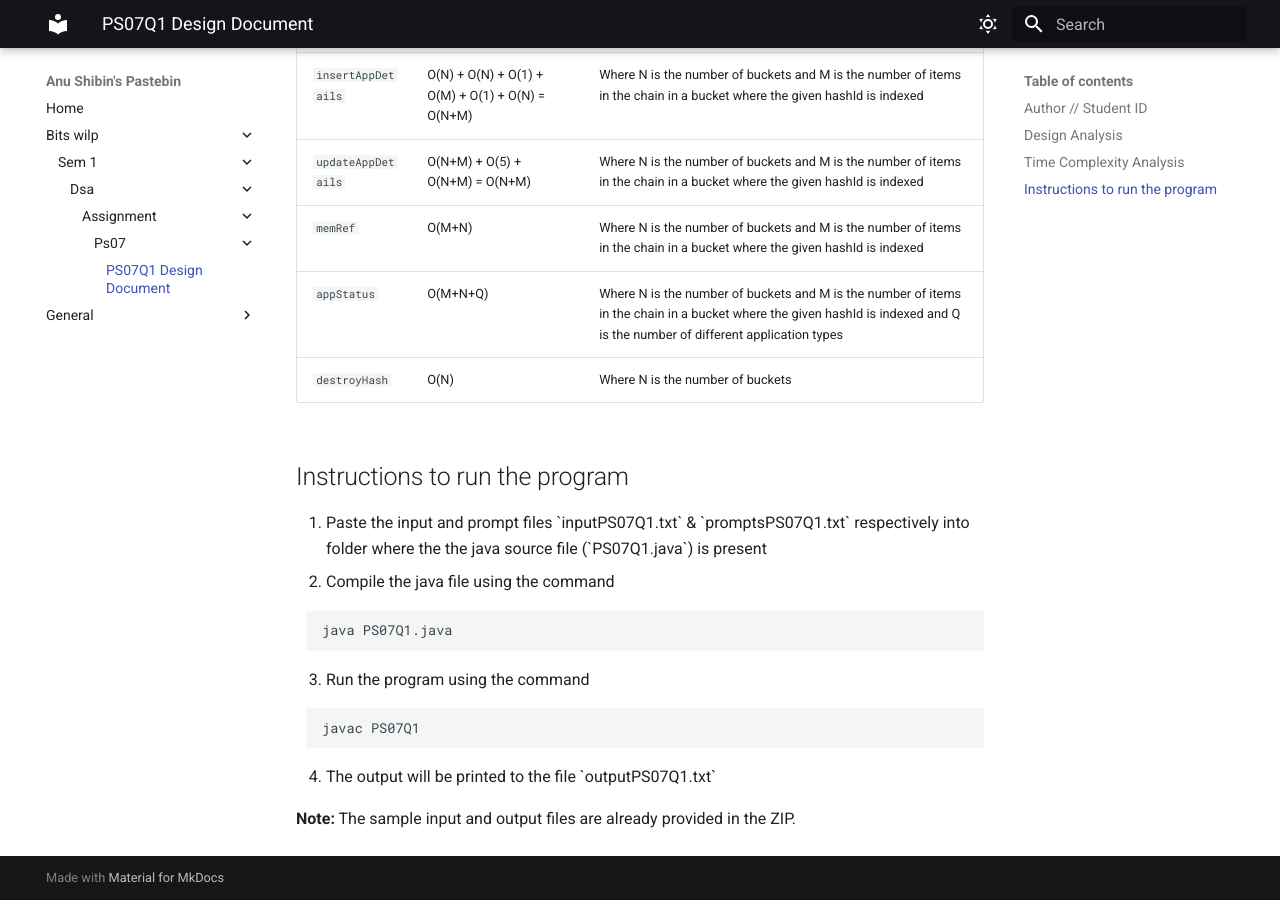
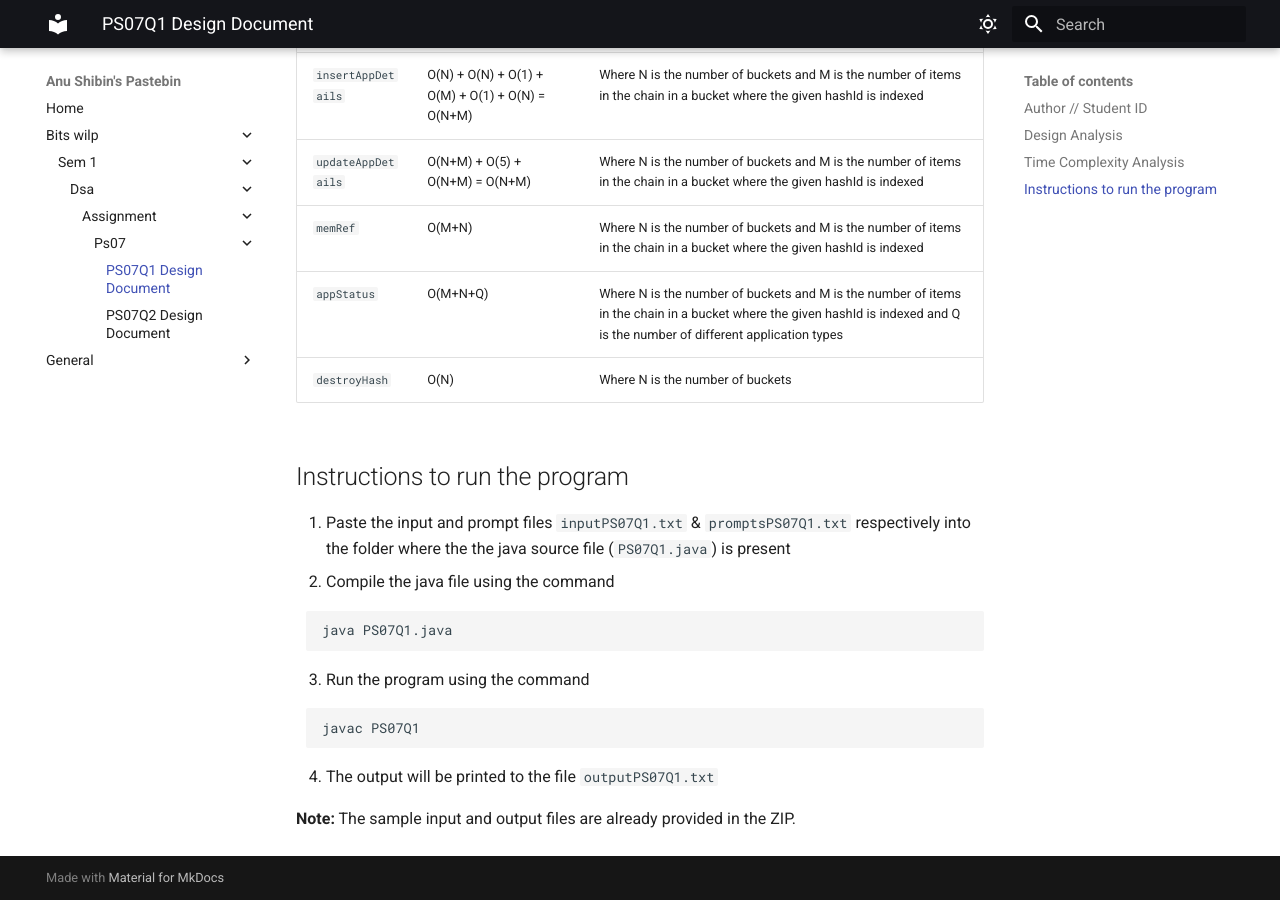
Before and after one commit to anushibin007/pastebin, an MkDocs documentation site: the page built from docs/bits-wilp/sem-1/dsa/assignment/ps07/Design Doc - PS07-Q1.md, in a window 1280 px wide and 900 px high, scrolled down 976 px. Built offline with MkDocs 1.6.1 and Material for MkDocs 9.7.7, drawn with Linux system fonts in a browser that asks for light colours.

Commit message:
PS07Q2 Done

````diff
--- a/docs/bits-wilp/sem-1/dsa/assignment/ps07/Design Doc - PS07-Q1.md
+++ b/docs/bits-wilp/sem-1/dsa/assignment/ps07/Design Doc - PS07-Q1.md
@@ -31,7 +31,7 @@ h(k) = 31 * h(x) + ASCII(k)
 
 ## Instructions to run the program
 <ol>
-<li>Paste the input and prompt files `inputPS07Q1.txt` & `promptsPS07Q1.txt` respectively into folder where the the java source file (`PS07Q1.java`) is present</li>
+<li>Paste the input and prompt files <code>inputPS07Q1.txt</code> & <code>promptsPS07Q1.txt</code> respectively into the folder where the the java source file (<code>PS07Q1.java</code>) is present</li>
 <li>Compile the java file using the command</li>
 ```
 java PS07Q1.java
@@ -40,6 +40,6 @@ java PS07Q1.java
 ```
 javac PS07Q1
 ```
-<li>The output will be printed to the file `outputPS07Q1.txt`</li>
+<li>The output will be printed to the file <code>outputPS07Q1.txt</code></li>
 </ol>
 **Note:** The sample input and output files are already provided in the ZIP.
````
Also changed, not shown: docs/bits-wilp/sem-1/dsa/assignment/ps07/Design Doc - PS07-Q2.md (added, +38 -0 lines), docs/.obsidian/workspace.json.
